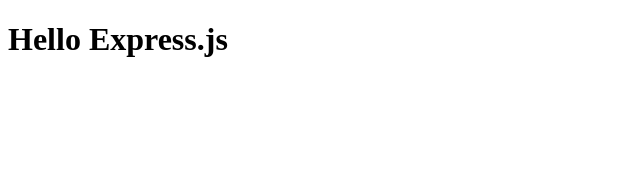
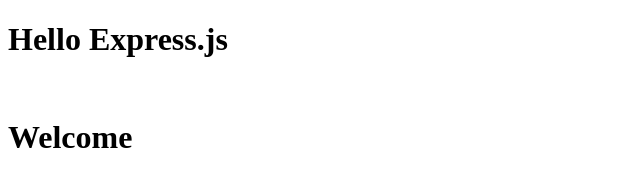
Before and after one commit to abdulkadir-sacha/web-server, a plain HTML site: page public/index.html in a window 1280 px wide. Shown: the whole page, without its empty margins (0-640 px from the left). Drawn offline with Linux system fonts and the light colour scheme.

Commit message:
Update index

```diff
--- a/public/index.html
+++ b/public/index.html
@@ -6,6 +6,7 @@
 
 	</head>
 	<body>
-	<h1>Hello Express.js</h1>
+	<h1>Hello Express.js</h1><br>
+	<h1>Welcome</h1>
 	</body>
 </html>
--- a/server.js
+++ b/server.js
@@ -1,6 +1,6 @@
 var express = require('express')
 var app = express()
-var PORT=3000;
+var PORT=process.env.PORT||3000;
 
  var middleware=require("./middleware.js")
 
```
